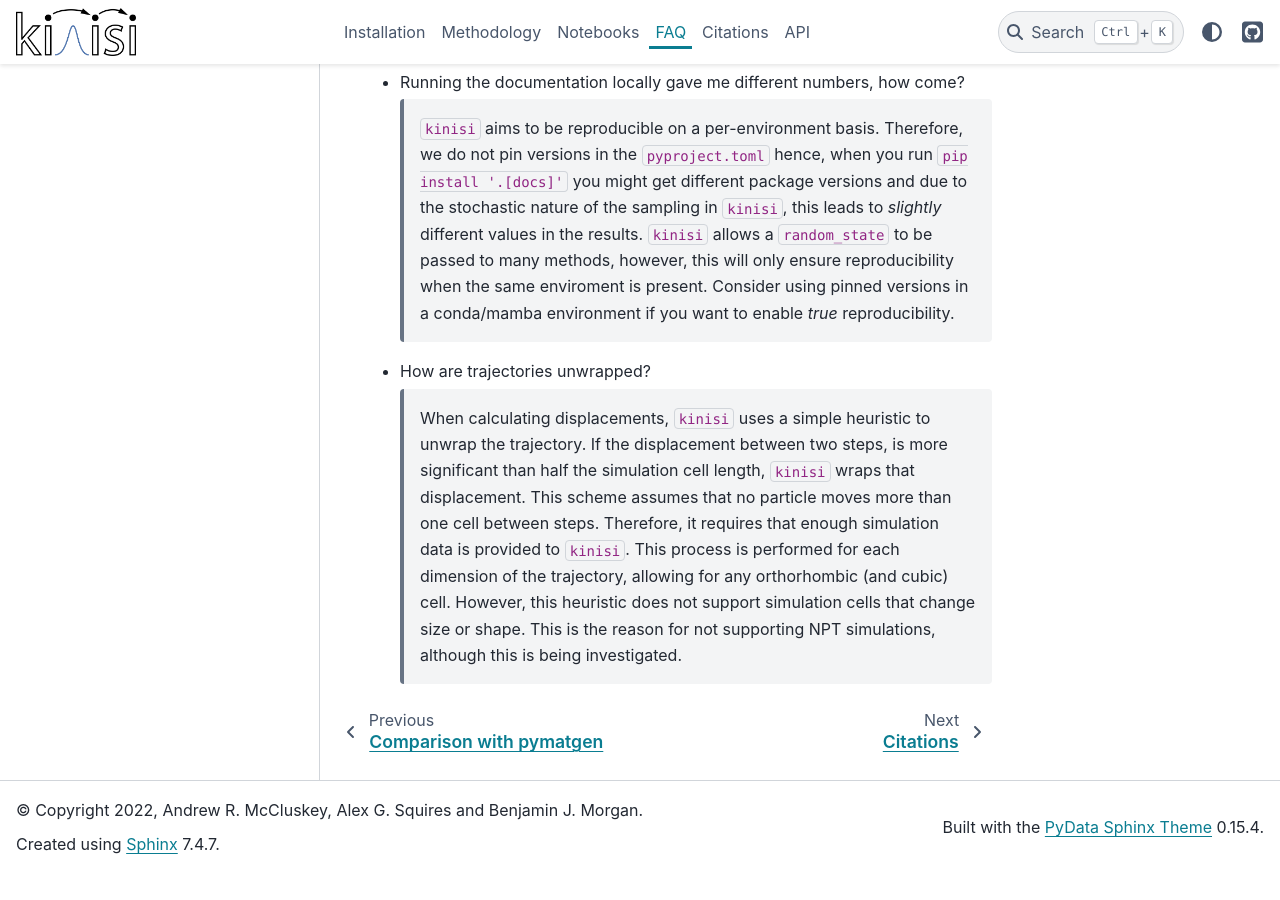
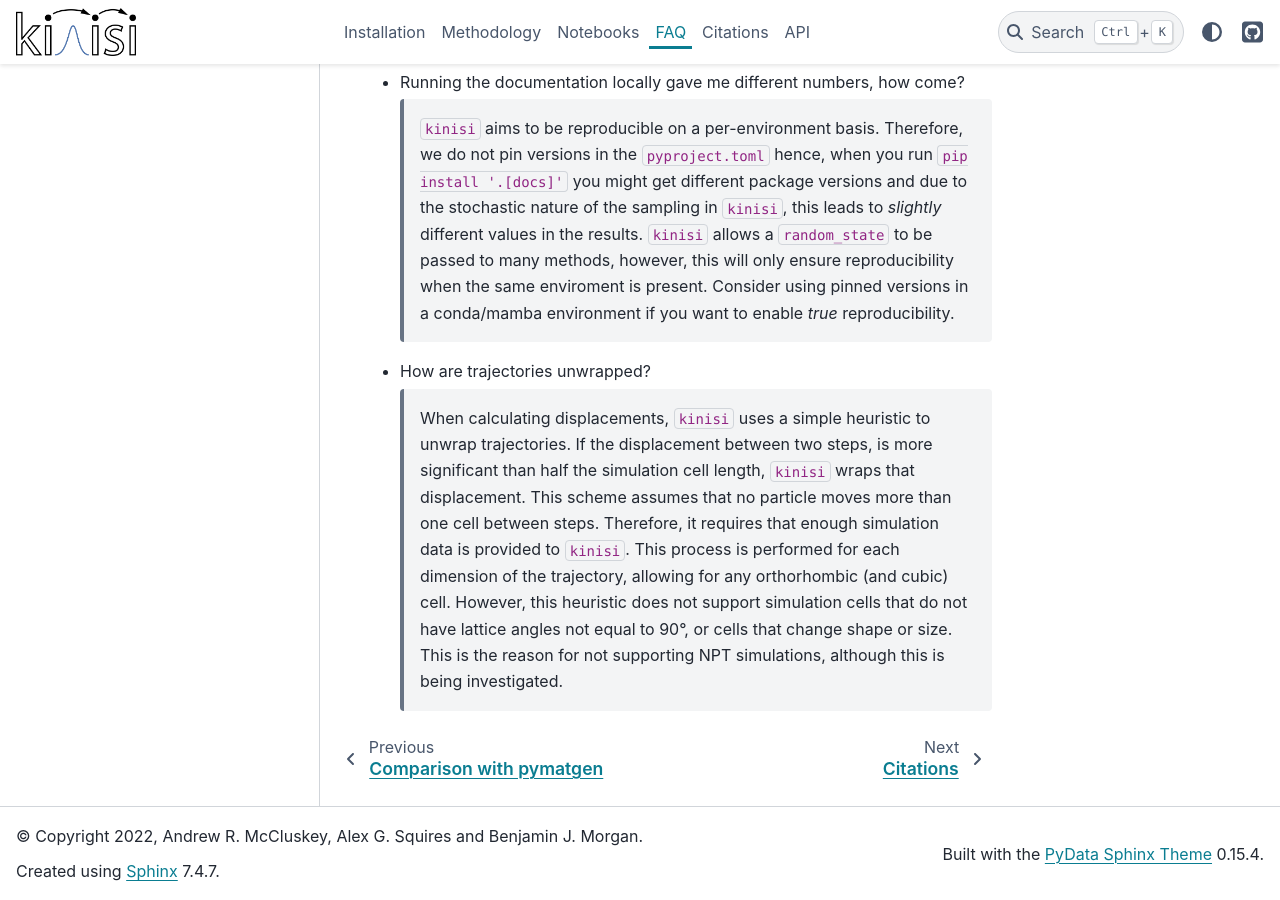
Before and after one commit to bjmorgan/kinisi, a Sphinx documentation site: the page built from docs/source/faq.md, in a window 1280 px wide and 900 px high, scrolled down 1087 px. Built offline with Sphinx 7.4.7 and the PyData theme 0.15.4, drawn with Linux system fonts in a browser that asks for light colours; before the commit the page ends 1961 px from its top, so only the background shows below that.

Commit message:
Update faq.md

```diff
--- a/docs/source/faq.md
+++ b/docs/source/faq.md
@@ -41,9 +41,10 @@
 
 - How are trajectories unwrapped?
 
-  > When calculating displacements, `kinisi` uses a simple heuristic to unwrap the trajectory.
+  > When calculating displacements, `kinisi` uses a simple heuristic to unwrap trajectories.
   > If the displacement between two steps, is more significant than half the simulation cell length, `kinisi` wraps that
   > displacement. This scheme assumes that no particle moves more than one cell between steps. Therefore, it requires that
   > enough simulation data is provided to `kinisi`. This process is performed for each dimension of the trajectory,
-  > allowing for any orthorhombic (and cubic) cell. However, this heuristic does not support simulation cells that change size or shape.
+  > allowing for any orthorhombic (and cubic) cell. However, this heuristic does not support simulation cells that do not have
+  > lattice angles not equal to 90°, or cells that change shape or size.
   > This is the reason for not supporting NPT simulations, although this is being investigated.
```
